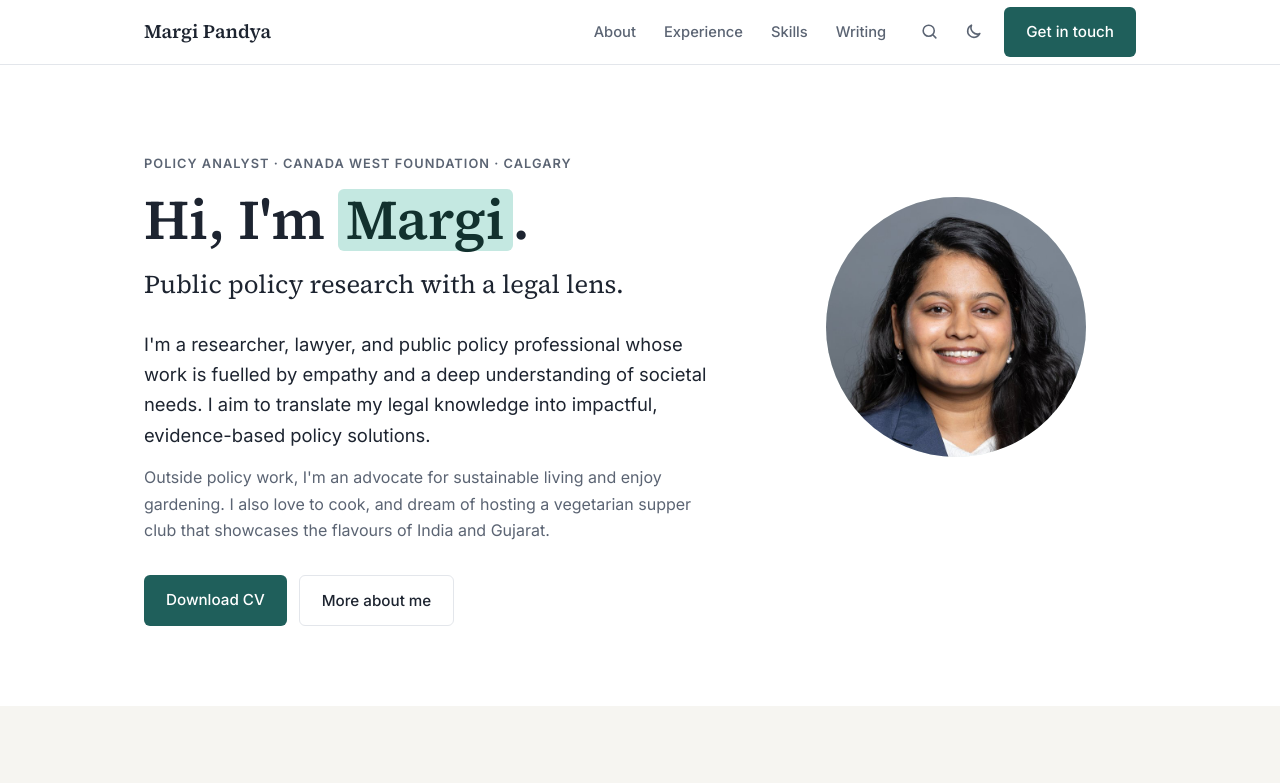
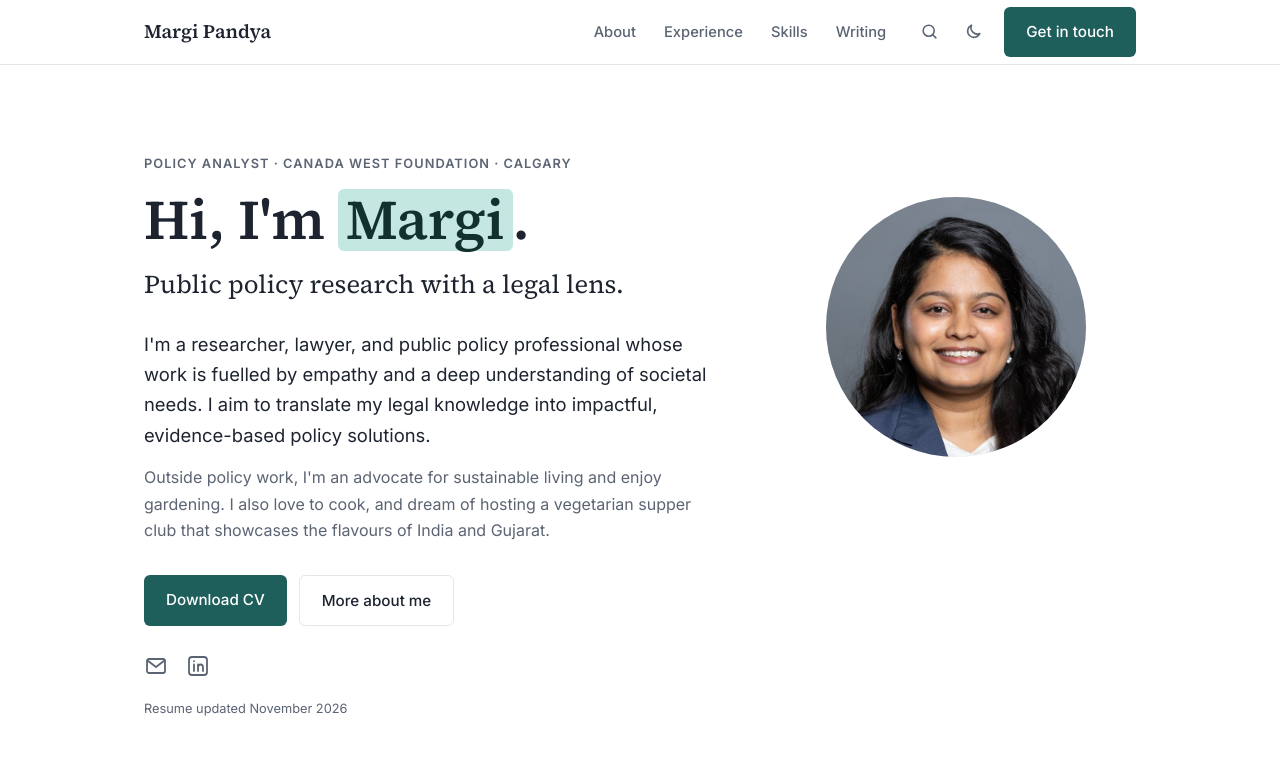
Before and after one commit to Margi-Pandya/margi-pandya.github.io, a plain HTML site: page index.html in a window 1280 px wide. Shown: the top 783 px of the page. Drawn offline with Linux system fonts and the light colour scheme.

Commit message:
Add email and LinkedIn icons and resume-updated line to intro
Co-Authored-By: Claude Opus 5.5 <noreply@anthropic.com>
Claude-Session: https://claude.ai/code/session_012bLLRK8u5tT6BPUSZEUem6

```diff
--- a/index.html
+++ b/index.html
@@ -69,6 +69,19 @@
             <a class="btn btn-primary" href="Margi_Pandya_CV.pdf" target="_blank" rel="noopener">Download CV</a>
             <a class="btn btn-ghost" href="#about">More about me</a>
           </div>
+          <ul class="hero-socials" aria-label="Contact links">
+            <li>
+              <a href="mailto:margi.pandya@alumni.ucalgary.ca" class="hero-social-link" aria-label="Email" title="Email">
+                <svg viewBox="0 0 24 24" aria-hidden="true"><rect x="3" y="5" width="18" height="14" rx="2"/><path d="m3.5 6.5 8.5 6.5 8.5-6.5"/></svg>
+              </a>
+            </li>
+            <li>
+              <a href="https://www.linkedin.com/in/margi-pandya" class="hero-social-link" target="_blank" rel="noopener" aria-label="LinkedIn" title="LinkedIn">
+                <svg viewBox="0 0 24 24" aria-hidden="true"><rect x="3" y="3" width="18" height="18" rx="3"/><path d="M8 10.5V17M8 7.2v.1M12 17v-6.5M12 13.6c0-1.8 1.1-3.1 2.6-3.1s2.4 1 2.4 2.9V17"/></svg>
+              </a>
+            </li>
+          </ul>
+          <p class="hero-resume-updated">Resume updated November 2026</p>
         </div>
         <div class="hero-photo">
           <div class="avatar">
--- a/style.css
+++ b/style.css
@@ -127,6 +127,11 @@ h1 {
 .btn-ghost { border: 1px solid var(--line); color: var(--ink); }
 .btn-ghost:hover { border-color: var(--accent); color: var(--accent); }
 
+.hero-socials { list-style: none; display: flex; align-items: center; gap: 18px; margin-top: 28px; }
+.hero-social-link { display: inline-flex; color: var(--muted); transition: color 0.15s, transform 0.15s; }
+.hero-social-link:hover { color: var(--accent); transform: translateY(-1px); }
+.hero-social-link svg { width: 24px; height: 24px; fill: none; stroke: currentColor; stroke-width: 1.8; stroke-linecap: round; stroke-linejoin: round; }
+.hero-text .hero-resume-updated { margin: 12px 0 0; font-size: 0.8rem; color: var(--muted); }
 .hero-photo { display: flex; justify-content: center; margin-top: 44px; }
 .avatar {
   position: relative; width: 260px; aspect-ratio: 1; border-radius: 50%;
```
